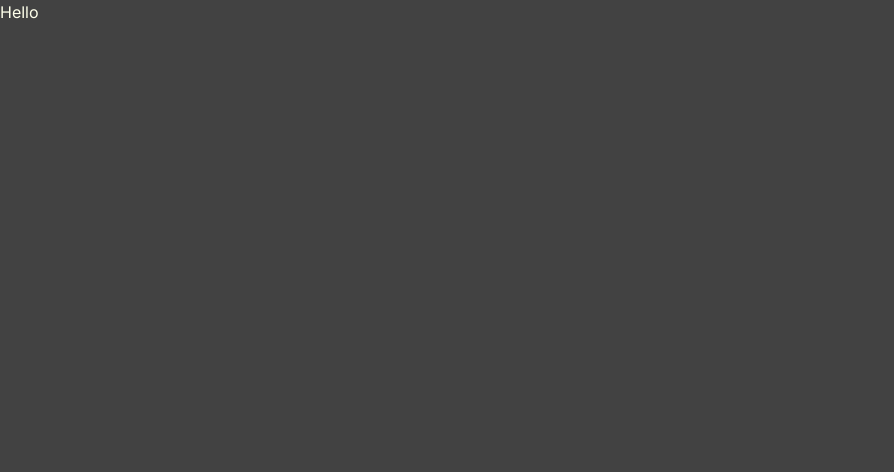
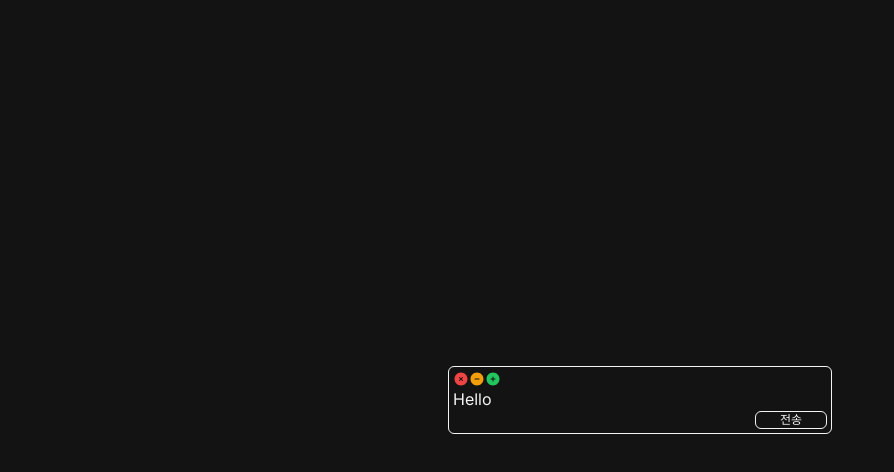
Before and after one commit to junotb/nextjs-chatgpt-example, a Next.js app: page / in a window 1280 px wide. Shown: the top 472 px of the page, without its empty margins (0-894 px from the left). Built offline with nearby package versions, Linux system fonts and the light colour scheme.

Commit message:
edit service

```diff
--- a/app/globals.css
+++ b/app/globals.css
@@ -3,8 +3,8 @@
 @tailwind utilities;
 
 :root {
-  --color-rgb: 254, 255, 234;
-  --background-rgb: 66, 66, 66;
+  --color-rgb: 243, 243, 243;
+  --background-rgb: 19, 19, 19;
   --textarea-rgb: 163, 163, 163;
   --openai-chat-rgb: 201, 201, 201;
   --me-chat-rgb: 252, 252, 98;
--- a/app/page.tsx
+++ b/app/page.tsx
@@ -1,7 +1,26 @@
-import Image from "next/image";
-
 export default function Home() {
   return (
-    <>Hello</>
+    <div className="flex flex-col w-full min-h-screen justify-center items-center">
+      <div className="flex flex-col border border-[rgb(var(--color-rgb))] p-1 w-full sm:w-96 h-full rounded-md">
+        <header className="flex h-4">
+          <svg xmlns="http://www.w3.org/2000/svg" viewBox="0 0 24 24" fill="currentColor" className="w-4 h-4 text-red-500">
+            <path fillRule="evenodd" d="M12 2.25c-5.385 0-9.75 4.365-9.75 9.75s4.365 9.75 9.75 9.75 9.75-4.365 9.75-9.75S17.385 2.25 12 2.25Zm-1.72 6.97a.75.75 0 1 0-1.06 1.06L10.94 12l-1.72 1.72a.75.75 0 1 0 1.06 1.06L12 13.06l1.72 1.72a.75.75 0 1 0 1.06-1.06L13.06 12l1.72-1.72a.75.75 0 1 0-1.06-1.06L12 10.94l-1.72-1.72Z" clipRule="evenodd" />
+          </svg>
+          <svg xmlns="http://www.w3.org/2000/svg" viewBox="0 0 24 24" fill="currentColor" className="w-4 h-4 text-amber-500">
+            <path fillRule="evenodd" d="M12 2.25c-5.385 0-9.75 4.365-9.75 9.75s4.365 9.75 9.75 9.75 9.75-4.365 9.75-9.75S17.385 2.25 12 2.25Zm3 10.5a.75.75 0 0 0 0-1.5H9a.75.75 0 0 0 0 1.5h6Z" clipRule="evenodd" />
+          </svg>
+          <svg xmlns="http://www.w3.org/2000/svg" viewBox="0 0 24 24" fill="currentColor" className="w-4 h-4 text-green-500">
+            <path fillRule="evenodd" d="M12 2.25c-5.385 0-9.75 4.365-9.75 9.75s4.365 9.75 9.75 9.75 9.75-4.365 9.75-9.75S17.385 2.25 12 2.25ZM12.75 9a.75.75 0 0 0-1.5 0v2.25H9a.75.75 0 0 0 0 1.5h2.25V15a.75.75 0 0 0 1.5 0v-2.25H15a.75.75 0 0 0 0-1.5h-2.25V9Z" clipRule="evenodd" />
+          </svg>
+        </header>
+        <main className="">
+          Hello
+        </main>
+        <footer className="flex justify-between">
+          <div></div>
+          <button className="border border-[rgb(var(--color-rgb))] px-6 text-xs rounded-md">전송</button>
+        </footer>
+      </div>
+    </div>
   );
 }
```
